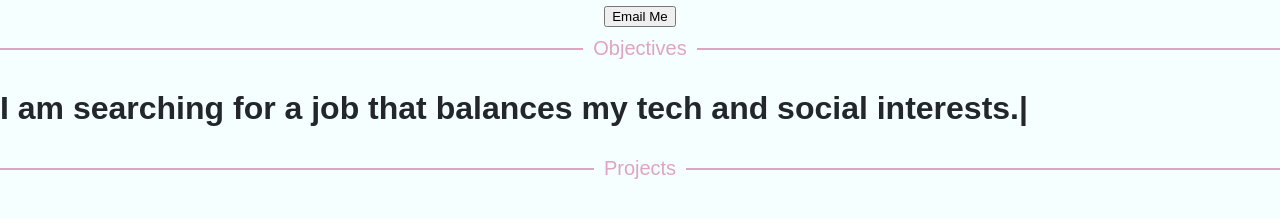
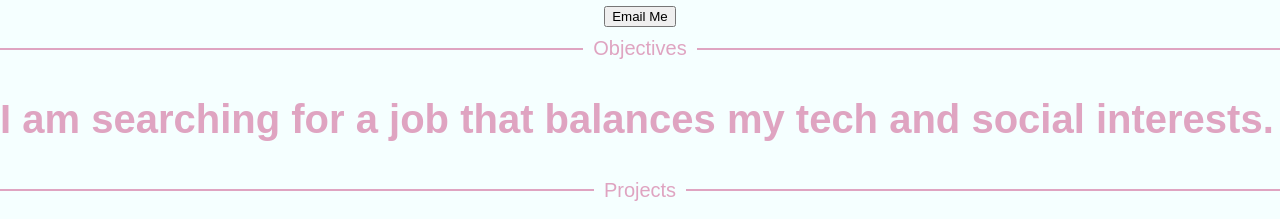
Before and after one commit to gaginton/guidance, a React (Create React App) app: page / in a window 1280 px wide. Shown: the part 252-471 px from the top of the page. Built offline with nearby package versions, Linux system fonts and the light colour scheme.

Commit message:
It all works?

```diff
--- a/package.json
+++ b/package.json
@@ -43,5 +43,8 @@
       "last 1 firefox version",
       "last 1 safari version"
     ]
+  },
+  "devDependencies": {
+    "eslint-plugin-react": "^7.30.0"
   }
 }
--- a/src/App.js
+++ /dev/null
@@ -1,33 +0,0 @@
-import React from 'react';
-import './App.css';
-
-import NavbarComponent from './components/navbar/Navbar';
-import Timeline from './components/timeline/Timeline';
-import Title from './components/title/Title';
-import Divider from './components/divider/Divider';
-import ConnectButton from './components/connect-button/ConnectButton';
-import AboutMeOverview from './components/about-overview/AboutMeOverview';
-import ProjectsOverview from './components/project-overview/ProjectsOverview';
-import HobbiesOverview from './components/hobies-overview/HobiesOverview';
-import FooterComponent from './components/footer/Footer';
-
-function App() {
-  return (
-    <div className="App">
-      <NavbarComponent />
-      <Title />
-      <ConnectButton />
-      <Divider >Objectives</Divider>
-      <AboutMeOverview />
-      <Divider >Projects</Divider>
-      <ProjectsOverview />
-      <Divider >Experience</Divider>
-      <Timeline />
-      <Divider >Hobbies</Divider>
-      <HobbiesOverview />
-      <FooterComponent />
-    </div >
-  );
-}
-
-export default App;
--- /dev/null
+++ b/src/App.tsx
@@ -0,0 +1,35 @@
+import React from 'react';
+import './App.css';
+
+import NavbarComponent from './components/navbar/Navbar';
+import Timeline from './components/timeline/Timeline';
+import Title from './components/title/Title';
+import Divider from './components/divider/Divider';
+import ConnectButton from './components/connect-button/ConnectButton';
+import { AboutMeOverview } from './components/about-overview/AboutMeOverview';
+import ProjectsOverview from './components/project-overview/ProjectsOverview';
+import HobbiesOverview from './components/hobies-overview/HobiesOverview';
+import FooterComponent from './components/footer/Footer';
+
+export type HomeProps = {
+  aboutMeText: string[]
+}
+
+export const App = ({ aboutMeText }: HomeProps) => (
+  <div className="App">
+    <NavbarComponent />
+    <Title />
+    <ConnectButton />
+    <Divider >Objectives</Divider>
+    <AboutMeOverview
+      aboutMeText={aboutMeText}
+    />
+    <Divider >Projects</Divider>
+    <ProjectsOverview />
+    <Divider >Experience</Divider>
+    <Timeline />
+    <Divider >Hobbies</Divider>
+    <HobbiesOverview />
+    <FooterComponent />
+  </div >
+);
--- a/src/components/about-overview/AboutMeOverview.js
+++ /dev/null
@@ -1,22 +0,0 @@
-import React from 'react';
-import useTypedAboutMeText from './useTypedAboutMeText';
-
-const aboutMeText = [
-    'that balances my tech and social interests.',
-    'at a company that promotes from within.',
-    'as a solutions engineer or tech support agent.'
-];
-
-function AboutMeOverview() {
-    const aboutMeTextOutput = useTypedAboutMeText(aboutMeText);
-
-    return (
-        <div className="container">
-            <h1 className="about-me-overview end-cursor blinking">
-                I am searching for a job {aboutMeTextOutput}
-            </h1>
-        </div>
-    );
-}
-
-export default AboutMeOverview;
--- /dev/null
+++ b/src/components/about-overview/AboutMeOverview.tsx
@@ -0,0 +1,33 @@
+import React from 'react';
+import { TypePhase, useTypedAboutMeText } from './useTypedAboutMeText'
+
+
+type Props = {
+    aboutMeText: string[]
+}
+
+const aboutMeText2 = [
+    'that balances my tech and social interests.',
+    'at a company that promotes from within.',
+    'as a solutions engineer or tech support agent.'
+];
+
+export const AboutMeOverview = ({ aboutMeText }: Props) => {
+    const { typedAboutMeText, selectedAboutMeText, phase, resume } =
+        useTypedAboutMeText(aboutMeText2)
+
+    return (
+        <div className="container" onClick={resume}>
+            <h1
+                // className={({
+                //     ['end-cursor']: phase !== TypePhase.Deleting,
+                //     ['blinking']: phase === TypePhase.Pausing,
+                // })}
+                aria-label={selectedAboutMeText}
+            // className="about-me-overview end-cursor blinking"
+            >
+                I am searching for a job {typedAboutMeText}
+            </h1>
+        </div>
+    );
+}
--- a/src/components/about-overview/useTypedAboutMeText.js
+++ b/src/components/about-overview/useTypedAboutMeText.tsx
@@ -1,11 +1,10 @@
-import React, { useCallback, useEffect, useState } from 'react';
+import { useCallback, useEffect, useState } from 'react'
 
-// IF TYPESCRIPT TSX cAN USE ENUM INSTEAD OF CONST
-export const TypePhase = {
-    Typing: "Typing",
-    Pausing: "Pausing",
-    Deleting: "Deleting"
-};
+export enum TypePhase {
+    Typing,
+    Pausing,
+    Deleting,
+}
 
 const TYPING_INTERVAL_MIN = 80;
 const TYPING_INTERVAL_MAX = 150;
@@ -18,7 +17,14 @@ const getRandomTypingInterval = () =>
         * (TYPING_INTERVAL_MAX - TYPING_INTERVAL_MIN + 1)
     ) + TYPING_INTERVAL_MIN;
 
-const useTypedAboutMeText = (aboutMeTextInput) => {
+export const useTypedAboutMeText = (
+    aboutMeTextInput: string[]
+): {
+    typedAboutMeText: string
+    selectedAboutMeText: string
+    phase: TypePhase
+    resume: () => void
+} => {
     const [selectedIndex, setSelectedIndex] = useState(0)
     const [phase, setPhase] = useState(TypePhase.Typing)
     const [typedAboutMeText, setTypedAboutMeText] = useState('');
@@ -77,9 +83,14 @@ const useTypedAboutMeText = (aboutMeTextInput) => {
         }
     }, [aboutMeTextInput, typedAboutMeText, selectedIndex, phase])
 
-    let selectedAboutMeText = aboutMeTextInput[selectedIndex]
+    // let selectedAboutMeText = aboutMeTextInput[selectedIndex]
 
-    return (typedAboutMeText, phase, resume, selectedAboutMeText);
+    return {
+        typedAboutMeText,
+        phase,
+        resume,
+        selectedAboutMeText: aboutMeTextInput[selectedIndex],
+    }
 }
 
-export default useTypedAboutMeText;
+// export default useTypedAboutMeText;
--- a/src/index.js
+++ b/src/index.js
@@ -1,7 +1,7 @@
 import React from 'react';
 import ReactDOM from 'react-dom/client';
 import './index.css';
-import App from './App';
+import { App } from './App';
 import reportWebVitals from './reportWebVitals';
 
 const root = ReactDOM.createRoot(document.getElementById('root'));
```
Also changed, not shown: 2 other files (tests, documents, lock files or other folders).
